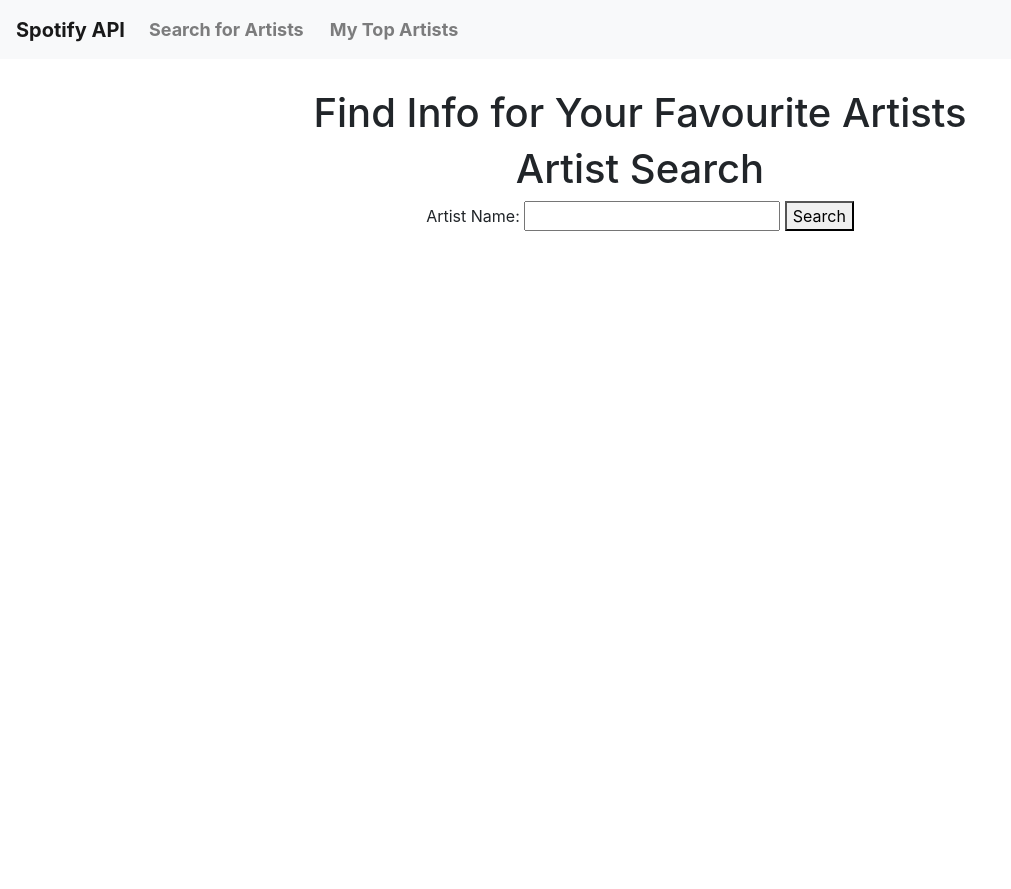
After one commit to cjianyi/spotify-app, a Flask app: page /search in a window 1280 px wide. The commit adds this page. Shown: the whole page, without its empty margins (0-1011 px from the left). Run offline with Flask 2, Linux system fonts and the light colour scheme; some libraries are stand-ins or nearby versions.

Commit message:
added get top songs feature

```diff
--- a/app.py
+++ b/app.py
@@ -1,16 +1,19 @@
 from flask import Flask, render_template, request
-from templates.main import get_token, search_for_artist
+from templates.main import get_token, search_for_artist, get_songs_by_artist, cleaner
 from requests import get, post
 app = Flask(__name__)
 
 @app.route('/', methods=['GET', 'POST'])
-
+def home():
+    return render_template('home.html')
+@app.route('/search', methods=['GET', 'POST'])
 def index():
     if request.method == 'POST':
         artist_name = request.form['artist_name']
         token = get_token()
         artist = search_for_artist(token, artist_name)
-        return render_template('index.html', artist=artist)
+
+        return render_template('index.html', artist=artist, cleaner=cleaner, get_songs_by_artist=get_songs_by_artist,token=token )
     else:
         return render_template('index.html')
 
--- /dev/null
+++ b/static/style.css
@@ -0,0 +1,37 @@
+.navbar {
+    background-color: #1DB954;
+    color: white;
+    margin-bottom: 30px;
+  }
+
+  .navbar-brand {
+    font-weight: bold;
+    font-size: 24px;
+  }
+
+  .nav-link {
+    font-weight: bold;
+    font-size: 18px;
+    color: white;
+    margin-right: 10px;
+  }
+
+  .nav-link:hover {
+    color: #DCDCDC;
+  }
+
+  .title {
+    font-size: 30px;
+  }
+
+  main {
+    display: flex;
+    flex-direction: column;
+    justify-content: center;
+    align-items: center;
+    margin: 0;
+    height: 100vh;
+  }
+  main {
+    text-align: center;
+  }
--- /dev/null
+++ b/templates/base.html
@@ -0,0 +1,35 @@
+<!DOCTYPE html>
+<html lang="en">
+<head>
+    <meta charset="UTF-8">
+    <title>{% block title %}"Spotifind: Discover Your Favorite Artists with the Spotify API"{% endblock %}</title>
+    <link rel="stylesheet" href="{{ url_for('static', filename='style.css') }}">
+    <link rel="stylesheet" href="https://maxcdn.bootstrapcdn.com/bootstrap/4.0.0/css/bootstrap.min.css">
+<script src="https://maxcdn.bootstrapcdn.com/bootstrap/4.0.0/js/bootstrap.min.js"></script>
+
+</head>
+<body>
+    <nav class="navbar navbar-expand-lg navbar-light bg-light">
+        <a class="navbar-brand" href="/">Spotify API</a>
+        <button class="navbar-toggler" type="button" data-toggle="collapse" data-target="#navbarNav" aria-controls="navbarNav" aria-expanded="false" aria-label="Toggle navigation">
+          <span class="navbar-toggler-icon"></span>
+        </button>
+        <div class="collapse navbar-collapse" id="navbarNav">
+          <ul class="navbar-nav">
+            <li class="nav-item">
+              <a class="nav-link" href="search">Search for Artists</a>
+            </li>
+            <li class="nav-item">
+              <a class="nav-link" href="#">My Top Artists</a>
+            </li>
+          </ul>
+        </div>
+      </nav>
+
+    <main>
+        {% block content %}{% endblock %}
+    </main>
+
+
+</body>
+</html>
--- /dev/null
+++ b/templates/home.html
@@ -0,0 +1,5 @@
+{% extends 'base.html' %}
+
+{% block content %}
+<h1>Spotifind: Discover Your Favorite Artists with the Spotify API</h1>
+{% endblock %}
--- a/templates/index.html
+++ b/templates/index.html
@@ -1,9 +1,7 @@
-<html>
-  <head>
-    <meta charset="UTF-8">
-    <title>Artist Search</title>
-  </head>
-  <body>
+{% extends 'base.html' %}
+
+{% block content %}
+  <h1 className="title">Find Info for Your Favourite Artists</h1>
   <h1>Artist Search</h1>
   <form method="POST">
     <label for="artist-name">Artist Name:</label>
@@ -15,7 +13,9 @@
     <p>Name: {{ artist.name }}</p>
     <p>Followers: {{ artist.followers.total }}</p>
     <img src="{{ artist.images[0].url }}" alt="{{ artist.name }}">
-
+    <h3>Top Tracks:</h3>
+    <p>{{ cleaner(get_songs_by_artist(token, artist.id)) }}</p>
+  {% elif artist is none %}
+    <h2>Artist not found</h2>
   {% endif %}
-  </body>
-</html>
+{% endblock %}
```
Also changed, not shown: templates/main.py (+19 -2 lines). Lines whose indentation alone changed are shown as unchanged.
